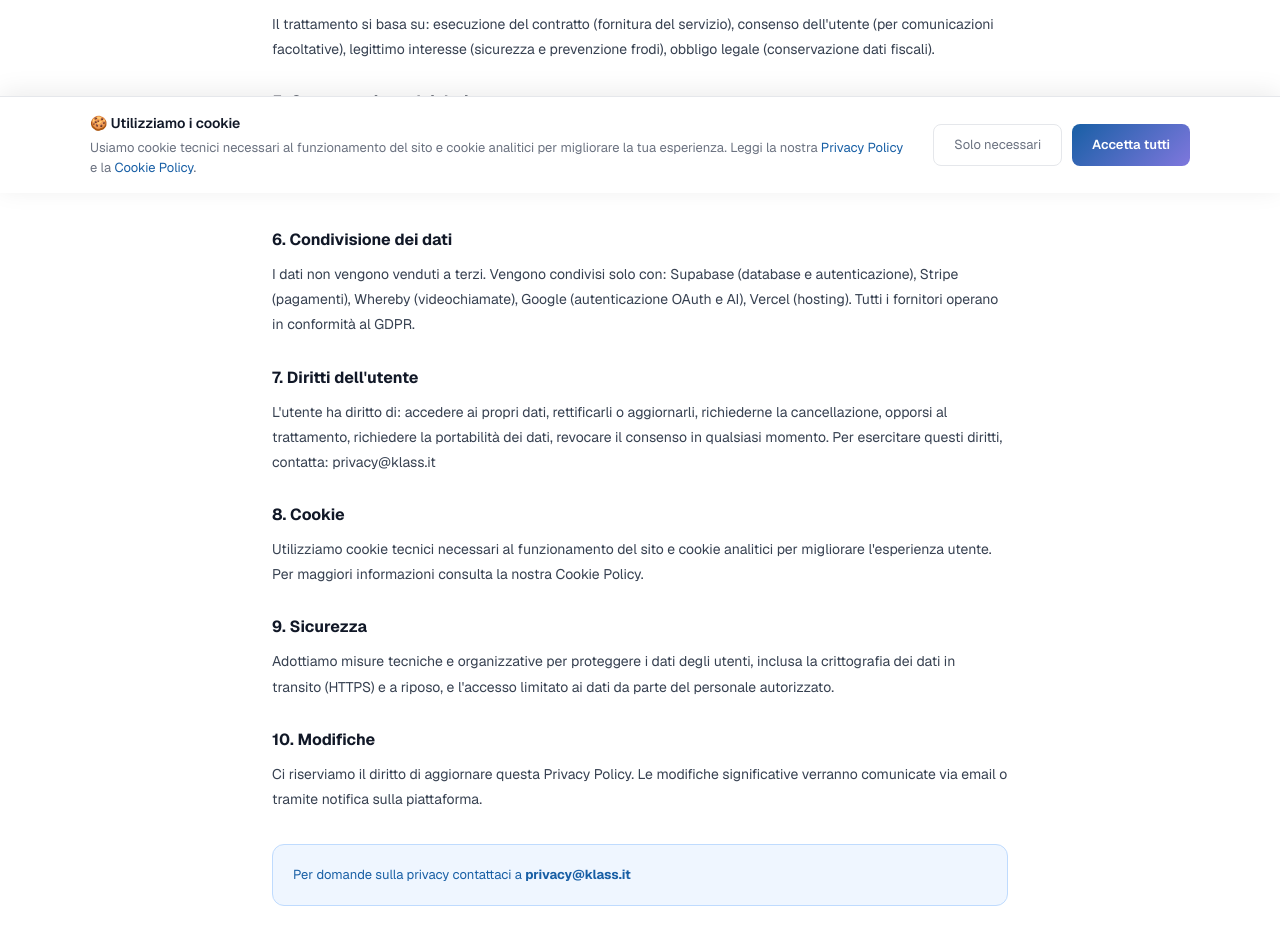
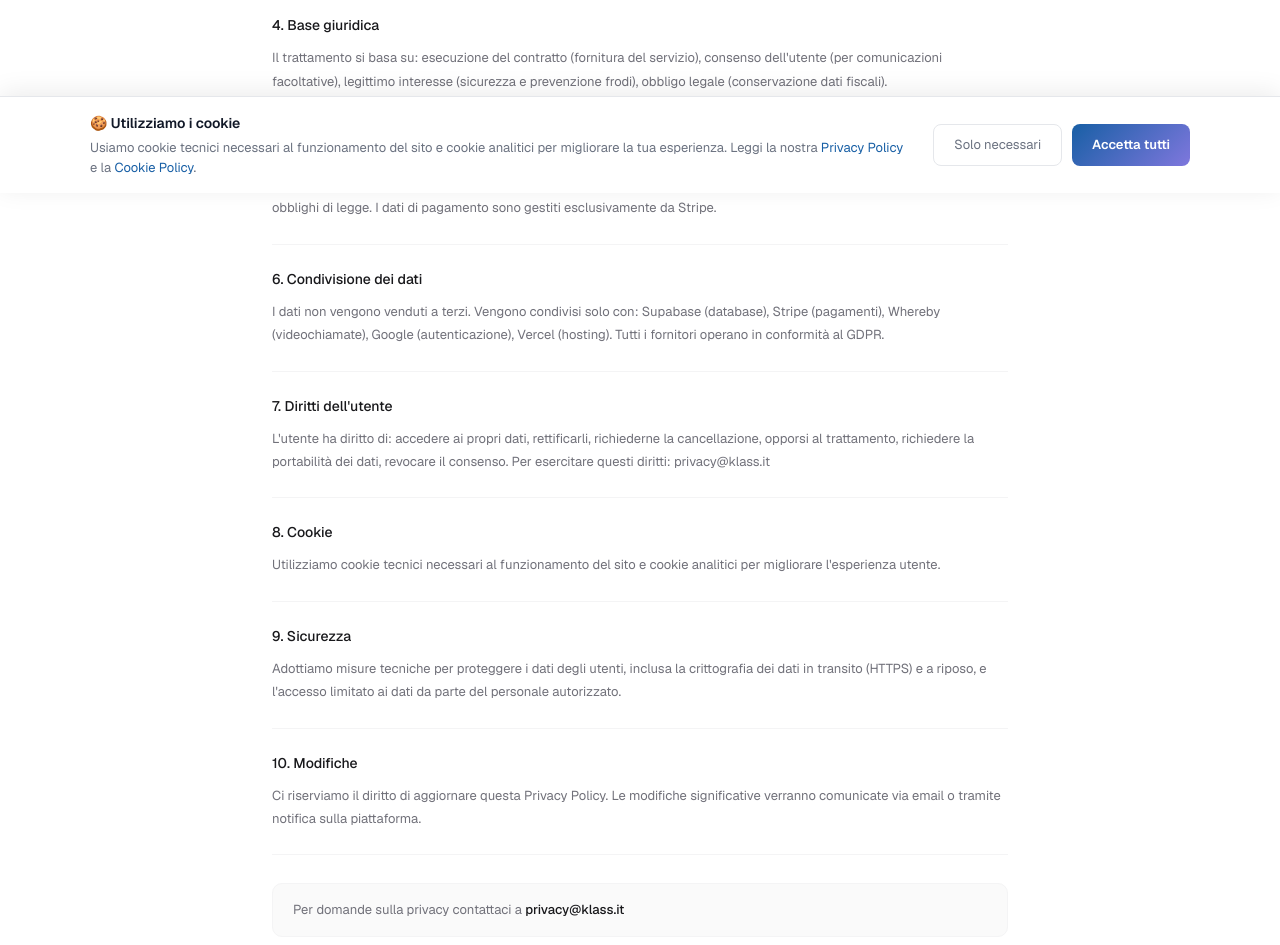
Before and after one commit to StarUpm/studynotes, a Next.js app: page /privacy in a window 1280 px wide. Shown: the part 607-1552 px from the top of the page. Built offline with nearby package versions, Linux system fonts and the light colour scheme.

Commit message:
Update page.tsx

```diff
--- a/src/app/privacy/page.tsx
+++ b/src/app/privacy/page.tsx
@@ -1,64 +1,36 @@
 import Layout from '@/app/components/Layout'
 
 export default function Privacy() {
+  const sezioni = [
+    { titolo: '1. Titolare del trattamento', testo: 'Il titolare del trattamento dei dati personali è Klass, raggiungibile all\'indirizzo email: privacy@klass.it. I dati personali degli utenti sono trattati nel rispetto del Regolamento Europeo 2016/679 (GDPR).' },
+    { titolo: '2. Dati raccolti', testo: 'Raccogliamo: nome e cognome, indirizzo email, foto profilo (facoltativa), università o scuola frequentata, anno di corso, curriculum e competenze (facoltativi), dati di pagamento (gestiti da Stripe, non conservati da noi), contenuti caricati (appunti in PDF), messaggi inviati tramite la chat interna.' },
+    { titolo: '3. Finalità del trattamento', testo: 'I dati vengono utilizzati per: fornire e migliorare i servizi della piattaforma, gestire l\'account e l\'autenticazione, elaborare pagamenti e abbonamenti, inviare notifiche relative all\'uso del servizio, garantire la sicurezza della piattaforma.' },
+    { titolo: '4. Base giuridica', testo: 'Il trattamento si basa su: esecuzione del contratto (fornitura del servizio), consenso dell\'utente (per comunicazioni facoltative), legittimo interesse (sicurezza e prevenzione frodi), obbligo legale (conservazione dati fiscali).' },
+    { titolo: '5. Conservazione dei dati', testo: 'I dati vengono conservati per tutta la durata dell\'account e per un periodo massimo di 5 anni dalla cancellazione, salvo obblighi di legge. I dati di pagamento sono gestiti esclusivamente da Stripe.' },
+    { titolo: '6. Condivisione dei dati', testo: 'I dati non vengono venduti a terzi. Vengono condivisi solo con: Supabase (database), Stripe (pagamenti), Whereby (videochiamate), Google (autenticazione), Vercel (hosting). Tutti i fornitori operano in conformità al GDPR.' },
+    { titolo: '7. Diritti dell\'utente', testo: 'L\'utente ha diritto di: accedere ai propri dati, rettificarli, richiederne la cancellazione, opporsi al trattamento, richiedere la portabilità dei dati, revocare il consenso. Per esercitare questi diritti: privacy@klass.it' },
+    { titolo: '8. Cookie', testo: 'Utilizziamo cookie tecnici necessari al funzionamento del sito e cookie analitici per migliorare l\'esperienza utente.' },
+    { titolo: '9. Sicurezza', testo: 'Adottiamo misure tecniche per proteggere i dati degli utenti, inclusa la crittografia dei dati in transito (HTTPS) e a riposo, e l\'accesso limitato ai dati da parte del personale autorizzato.' },
+    { titolo: '10. Modifiche', testo: 'Ci riserviamo il diritto di aggiornare questa Privacy Policy. Le modifiche significative verranno comunicate via email o tramite notifica sulla piattaforma.' },
+  ]
+
   return (
     <Layout>
       <div style={{ maxWidth: 800, margin: '0 auto', padding: '40px 32px' }}>
-        <h1 style={{ fontSize: 28, fontWeight: 700, color: '#111827', marginBottom: 8 }}>Privacy Policy</h1>
-        <p style={{ fontSize: 13, color: '#9CA3AF', marginBottom: 32 }}>Ultimo aggiornamento: Giugno 2026</p>
-
-        {[
-          {
-            titolo: '1. Titolare del trattamento',
-            testo: 'Il titolare del trattamento dei dati personali è Klass, raggiungibile all\'indirizzo email: privacy@klass.it. I dati personali degli utenti sono trattati nel rispetto del Regolamento Europeo 2016/679 (GDPR).'
-          },
-          {
-            titolo: '2. Dati raccolti',
-            testo: 'Raccogliamo i seguenti dati: nome e cognome, indirizzo email, foto profilo (facoltativa), università o scuola frequentata, anno di corso, curriculum e competenze (facoltativi), dati di pagamento (gestiti da Stripe, non conservati da noi), contenuti caricati (appunti in PDF), messaggi inviati tramite la chat interna.'
-          },
-          {
-            titolo: '3. Finalità del trattamento',
-            testo: 'I dati vengono utilizzati per: fornire e migliorare i servizi della piattaforma, gestire l\'account e l\'autenticazione, elaborare pagamenti e abbonamenti, inviare notifiche relative all\'uso del servizio, garantire la sicurezza della piattaforma.'
-          },
-          {
-            titolo: '4. Base giuridica',
-            testo: 'Il trattamento si basa su: esecuzione del contratto (fornitura del servizio), consenso dell\'utente (per comunicazioni facoltative), legittimo interesse (sicurezza e prevenzione frodi), obbligo legale (conservazione dati fiscali).'
-          },
-          {
-            titolo: '5. Conservazione dei dati',
-            testo: 'I dati vengono conservati per tutta la durata dell\'account e per un periodo massimo di 5 anni dalla cancellazione, salvo obblighi di legge. I dati di pagamento sono gestiti esclusivamente da Stripe e non vengono conservati sui nostri server.'
-          },
-          {
-            titolo: '6. Condivisione dei dati',
-            testo: 'I dati non vengono venduti a terzi. Vengono condivisi solo con: Supabase (database e autenticazione), Stripe (pagamenti), Whereby (videochiamate), Google (autenticazione OAuth e AI), Vercel (hosting). Tutti i fornitori operano in conformità al GDPR.'
-          },
-          {
-            titolo: '7. Diritti dell\'utente',
-            testo: 'L\'utente ha diritto di: accedere ai propri dati, rettificarli o aggiornarli, richiederne la cancellazione, opporsi al trattamento, richiedere la portabilità dei dati, revocare il consenso in qualsiasi momento. Per esercitare questi diritti, contatta: privacy@klass.it'
-          },
-          {
-            titolo: '8. Cookie',
-            testo: 'Utilizziamo cookie tecnici necessari al funzionamento del sito e cookie analitici per migliorare l\'esperienza utente. Per maggiori informazioni consulta la nostra Cookie Policy.'
-          },
-          {
-            titolo: '9. Sicurezza',
-            testo: 'Adottiamo misure tecniche e organizzative per proteggere i dati degli utenti, inclusa la crittografia dei dati in transito (HTTPS) e a riposo, e l\'accesso limitato ai dati da parte del personale autorizzato.'
-          },
-          {
-            titolo: '10. Modifiche',
-            testo: 'Ci riserviamo il diritto di aggiornare questa Privacy Policy. Le modifiche significative verranno comunicate via email o tramite notifica sulla piattaforma.'
-          }
-        ].map(function(s) {
-          return (
-            <div key={s.titolo} style={{ marginBottom: 28 }}>
-              <h2 style={{ fontSize: 16, fontWeight: 700, color: '#111827', marginBottom: 10 }}>{s.titolo}</h2>
-              <p style={{ fontSize: 14, color: '#374151', lineHeight: 1.8 }}>{s.testo}</p>
-            </div>
-          )
-        })}
-
-        <div style={{ background: '#EFF6FF', border: '0.5px solid #BFDBFE', borderRadius: 12, padding: 20, marginTop: 32 }}>
-          <p style={{ fontSize: 13, color: '#185FA5' }}>Per domande sulla privacy contattaci a <strong>privacy@klass.it</strong></p>
+        <h1 style={{ fontSize: 24, fontWeight: 500, color: '#18181B', margin: '0 0 6px', letterSpacing: -0.5 }}>Privacy Policy</h1>
+        <p style={{ fontSize: 13, color: '#A1A1AA', margin: '0 0 36px' }}>Ultimo aggiornamento: Giugno 2026</p>
+        <div style={{ borderTop: '0.5px solid #F4F4F5' }}>
+          {sezioni.map(function(s) {
+            return (
+              <div key={s.titolo} style={{ padding: '24px 0', borderBottom: '0.5px solid #F4F4F5' }}>
+                <h2 style={{ fontSize: 14, fontWeight: 500, color: '#18181B', margin: '0 0 10px' }}>{s.titolo}</h2>
+                <p style={{ fontSize: 13, color: '#71717A', lineHeight: 1.8, margin: 0 }}>{s.testo}</p>
+              </div>
+            )
+          })}
+        </div>
+        <div style={{ background: '#FAFAFA', border: '0.5px solid #F4F4F5', borderRadius: 10, padding: '16px 20px', marginTop: 28 }}>
+          <p style={{ fontSize: 13, color: '#71717A', margin: 0 }}>Per domande sulla privacy contattaci a <span style={{ color: '#18181B', fontWeight: 500 }}>privacy@klass.it</span></p>
         </div>
       </div>
     </Layout>
```
